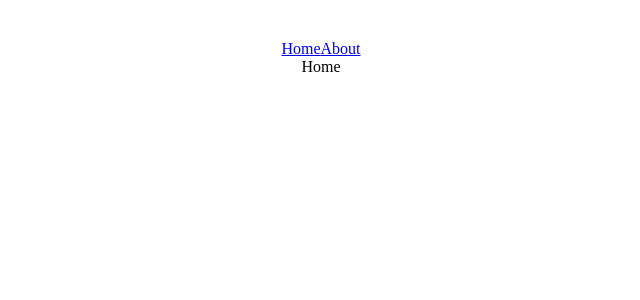
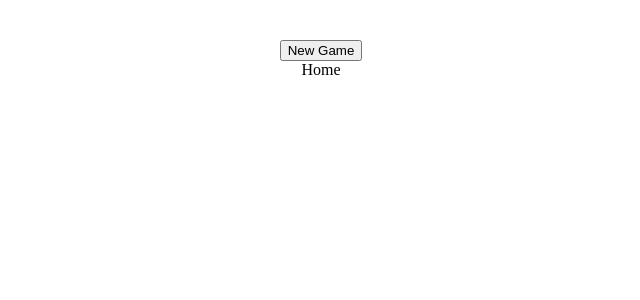
Before and after one commit to kevin-lane/Grupp4-krav, a React (Vite) app in the folder frontend/grupp-4-gomoku/: page / in a window 1280 px wide. Shown: the top 300 px of the page, without its empty margins (319-959 px from the left). Built offline with nearby package versions, Linux system fonts and the light colour scheme.

Commit message:
added navbar to home

```diff
--- a/frontend/grupp-4-gomoku/src/App.jsx
+++ b/frontend/grupp-4-gomoku/src/App.jsx
@@ -8,8 +8,7 @@ function App() {
 
   return (
     <>
-    <Link to="/">Home</Link>
-    <Link to="/about">About</Link>
+
     <Routes>
       <Route path='/' element={ <Home /> }/>
       <Route path='/about' element={ <About /> }/>
--- a/frontend/grupp-4-gomoku/src/components/Navbar.jsx
+++ b/frontend/grupp-4-gomoku/src/components/Navbar.jsx
@@ -1,4 +1,4 @@
-import React from 'react'
+
 import styled from "styled-components"
 
 function Navbar() {
--- a/frontend/grupp-4-gomoku/src/pages/Home.jsx
+++ b/frontend/grupp-4-gomoku/src/pages/Home.jsx
@@ -1,8 +1,12 @@
-import React from 'react'
+import Navbar from '../components/Navbar'
 
 function Home() {
   return (
-    <div>Home</div>
+    <div>
+        <Navbar/>
+        Home
+
+        </div>
   )
 }
 
```
